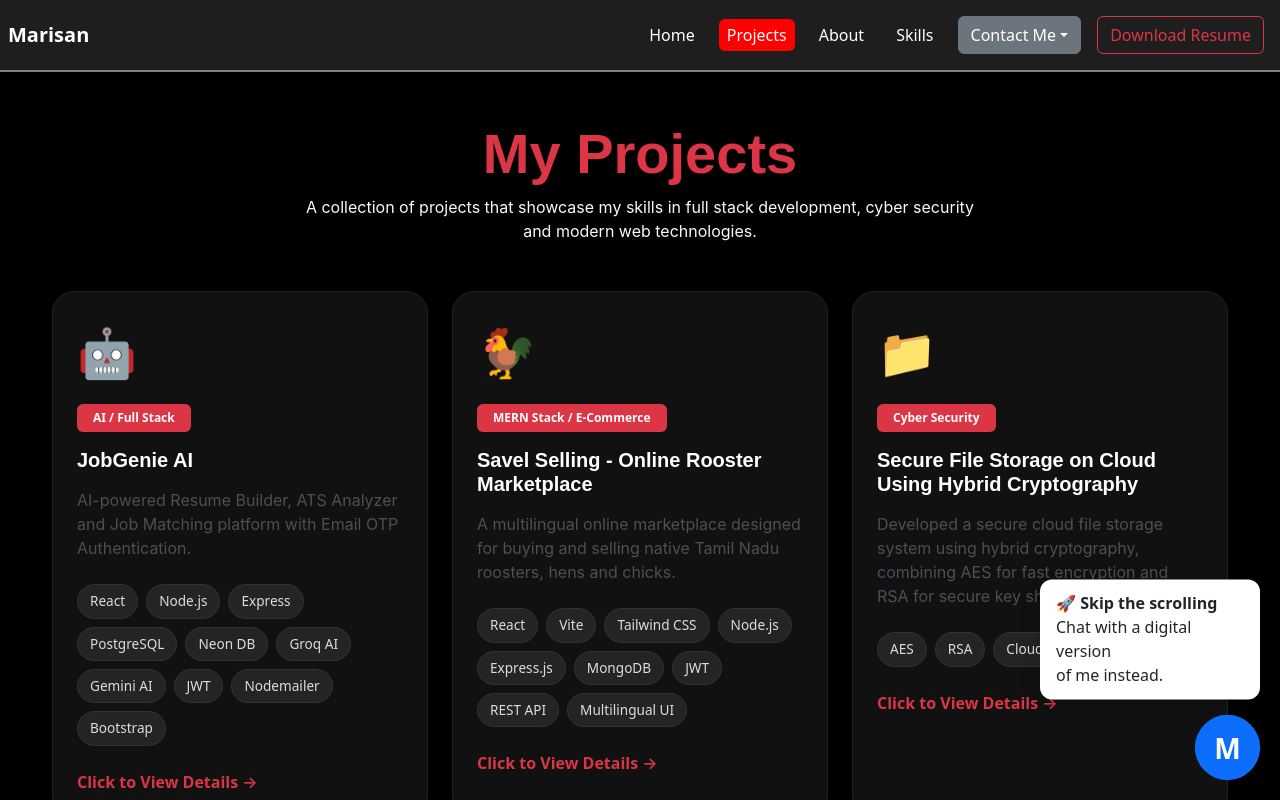
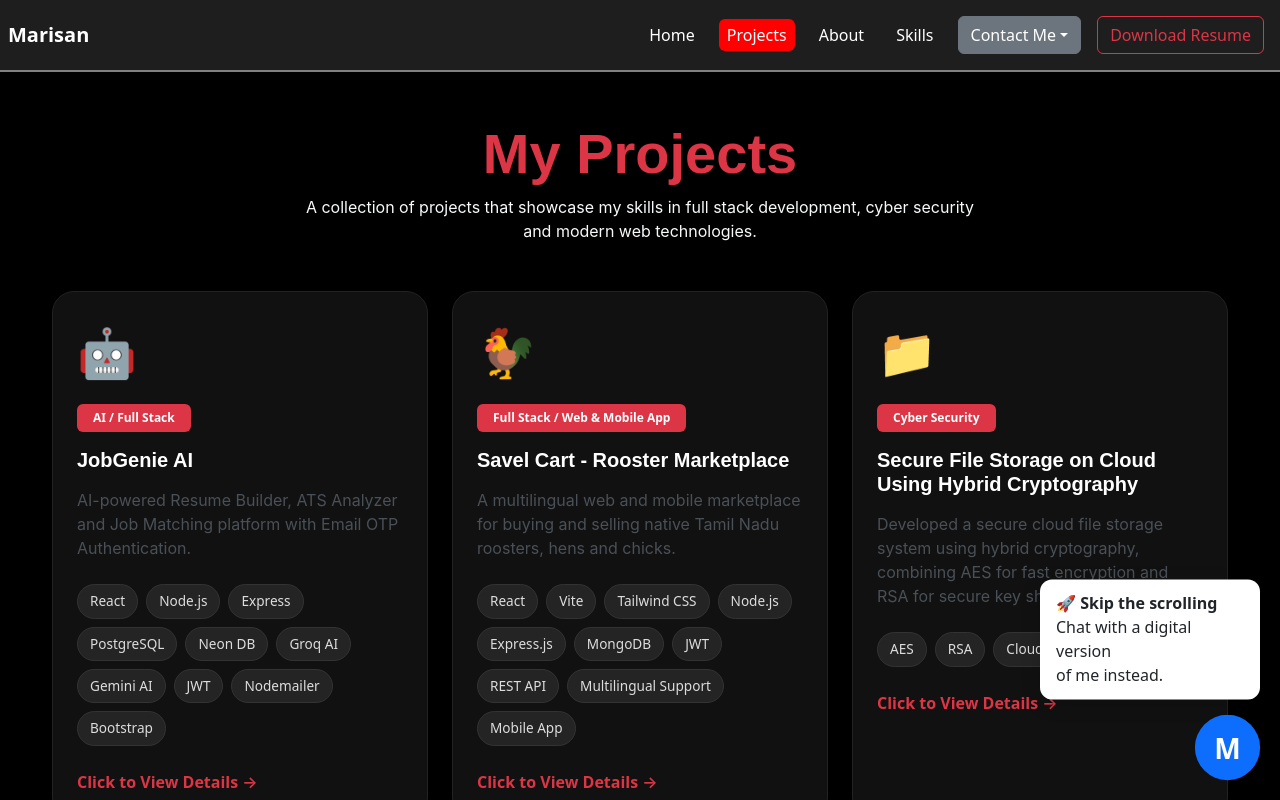
Before and after one commit to marisangithub/portfolio, a React (Vite) app: page /project in a window 1280 px wide. Shown: the top 800 px of the page. Built offline with nearby package versions, Linux system fonts and the light colour scheme.

Commit message:
Update project details for Savel Cart marketplace

```diff
--- a/src/Project.jsx
+++ b/src/Project.jsx
@@ -31,10 +31,11 @@ const projects = [
       "https://job-gine-frontend.vercel.app/"
   },
 
+
 {
-  title: "Savel Selling - Online Rooster Marketplace",
+  title: "Savel Cart - Rooster Marketplace",
   icon: "🐓",
-  category: "MERN Stack / E-Commerce",
+  category: "Full Stack / Web & Mobile App",
   tech: [
     "React",
     "Vite",
@@ -44,15 +45,17 @@ const projects = [
     "MongoDB",
     "JWT",
     "REST API",
-    "Multilingual UI"
+    "Multilingual Support",
+    "Mobile App"
   ],
+
   description:
-    "A multilingual online marketplace designed for buying and selling native Tamil Nadu roosters, hens and chicks.",
+    "A multilingual web and mobile marketplace for buying and selling native Tamil Nadu roosters, hens and chicks.",
 
   details:
-    "Savel Selling is a full-stack online marketplace designed specifically for Tamil Nadu's native poultry trading community. The platform allows users to explore bird categories such as Rooster, Hen and Chicks, view bird details, and create listings with breed, age, price, description, district, location and photos. The frontend is developed using React, Vite and Tailwind CSS, while the backend uses Node.js, Express.js and MongoDB Atlas. It includes JWT-based authentication and a multilingual interface supporting English, Tamil and Thanglish. The project focuses on providing a simple and user-friendly digital marketplace for local poultry buyers and sellers.",
- link:
-      "https://savelcart-fawn.vercel.app/"
+    "Savel Cart is a full-stack marketplace platform developed to digitize the traditional poultry trading community in Tamil Nadu. The platform provides both web and mobile application experiences, allowing users to explore, buy and sell native birds. It supports multiple categories including Rooster, Hen and Chicks, with detailed listings containing breed, age, price, description, district, location and photos. The web application is built using React, Vite and Tailwind CSS, with Node.js, Express.js and MongoDB powering the backend. It includes JWT-based authentication and multilingual support for English, Tamil and Thanglish. The project aims to provide a simple and accessible digital marketplace for local buyers and sellers.",
+
+  link: "https://savelcart-fawn.vercel.app/"
 },
 
   {
```
